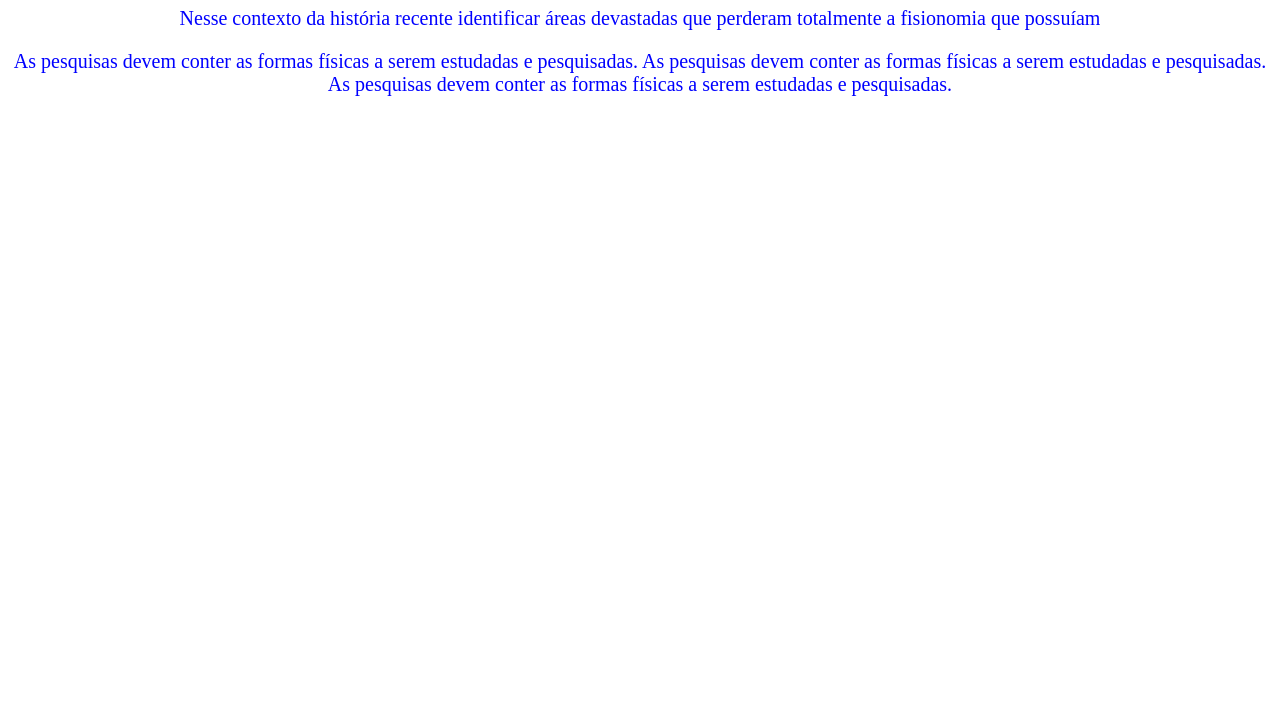
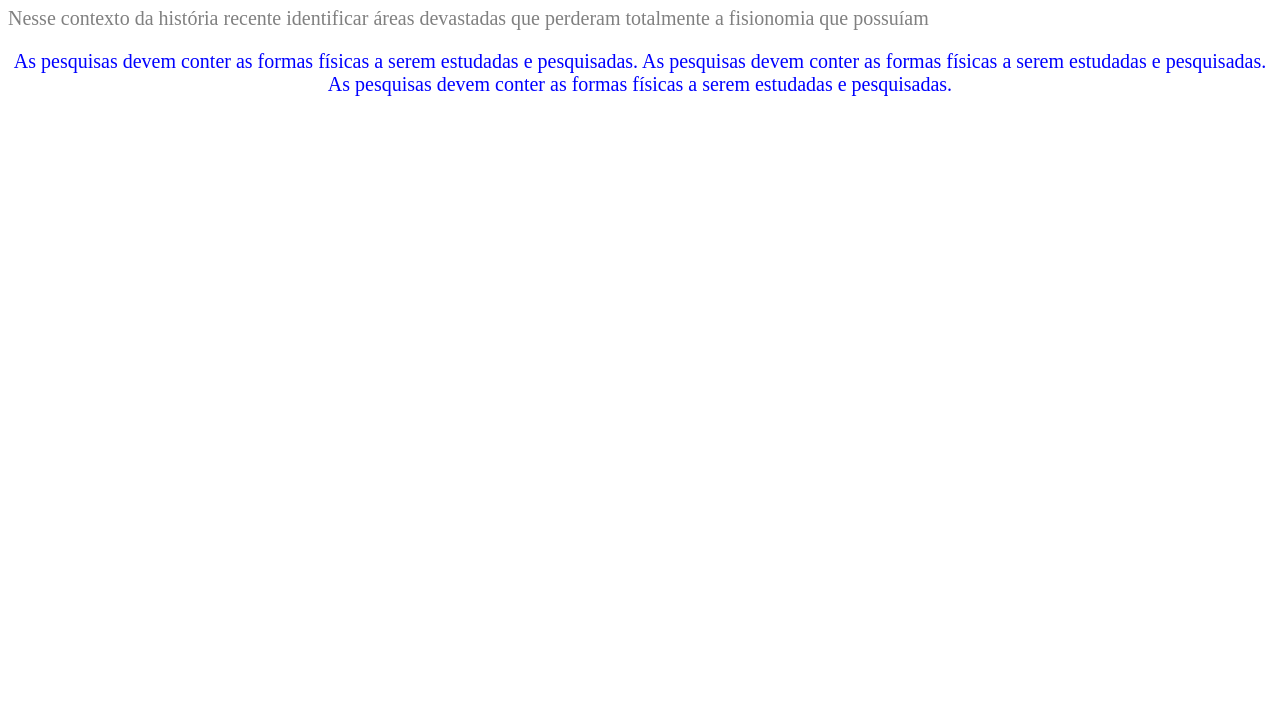
Before and after one commit to evandropeluso/ge-pensamentoc-turma-q, a plain HTML site: page index.html in a window 1280 px wide. Shown: the part 73-800 px from the top of the page. Drawn offline with Linux system fonts and the light colour scheme.

Commit message:
inserir classe

```diff
--- a/Style.css
+++ b/Style.css
@@ -1,14 +1,21 @@
 p {
-    color:blue;
+    color: blue;
     font-size: 20px;
 }
-body{
+
+body {
     text-align: center;
 }
 
 
-#titulo{
-    font-size:32px;
+#titulo {
+    font-size: 32px;
     text-align: center;
     text-transform: uppercase;
 }
+
+.texto {
+    text-align: justify;
+    font-size: 20px;
+    color: grey;
+}
--- a/index.html
+++ b/index.html
@@ -9,7 +9,7 @@
 <h1 id="titulo">
     Paisagens naturais que desapareceram pela ação humana.
 </h1>
-<p>
+<p class="texto">
     Nesse contexto da história recente identificar áreas devastadas que perderam totalmente a fisionomia que possuíam
 </p>
 
```
